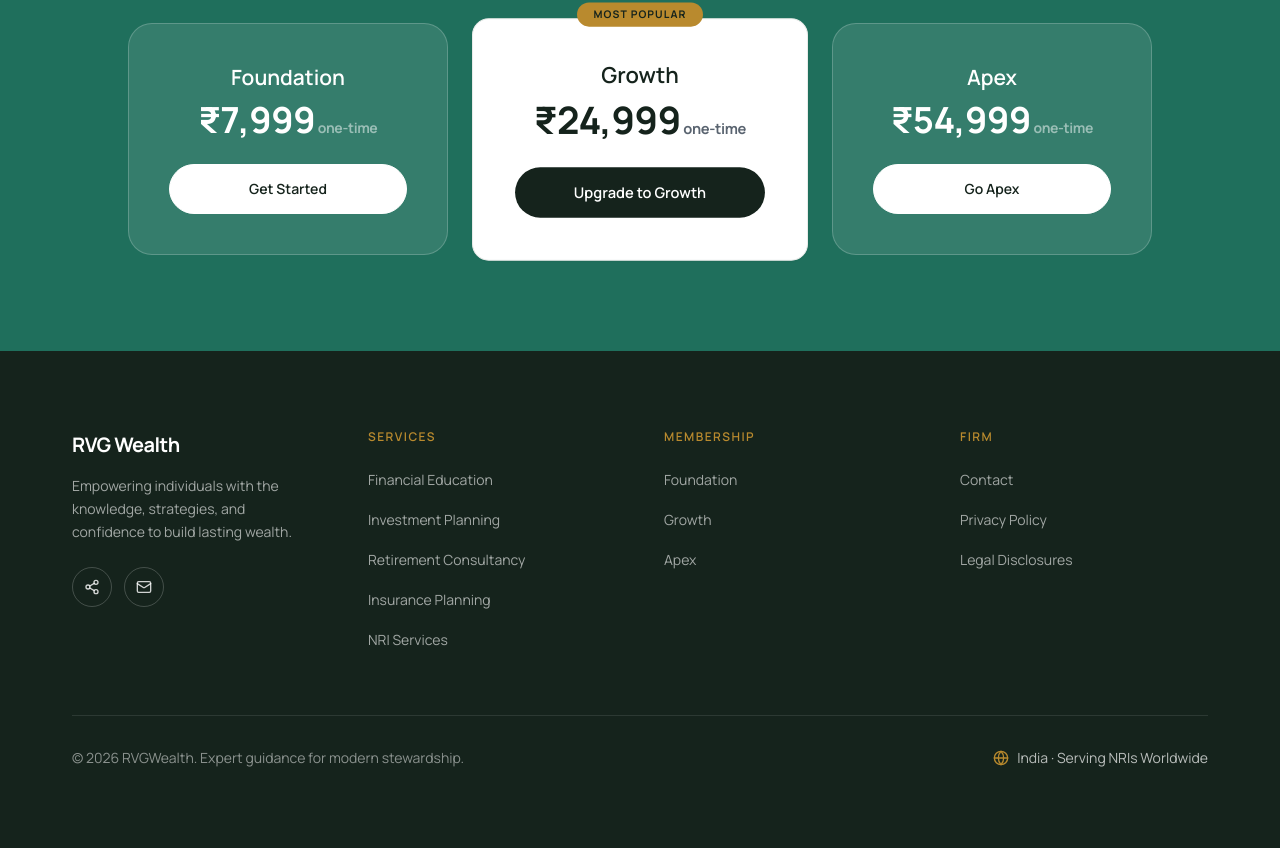
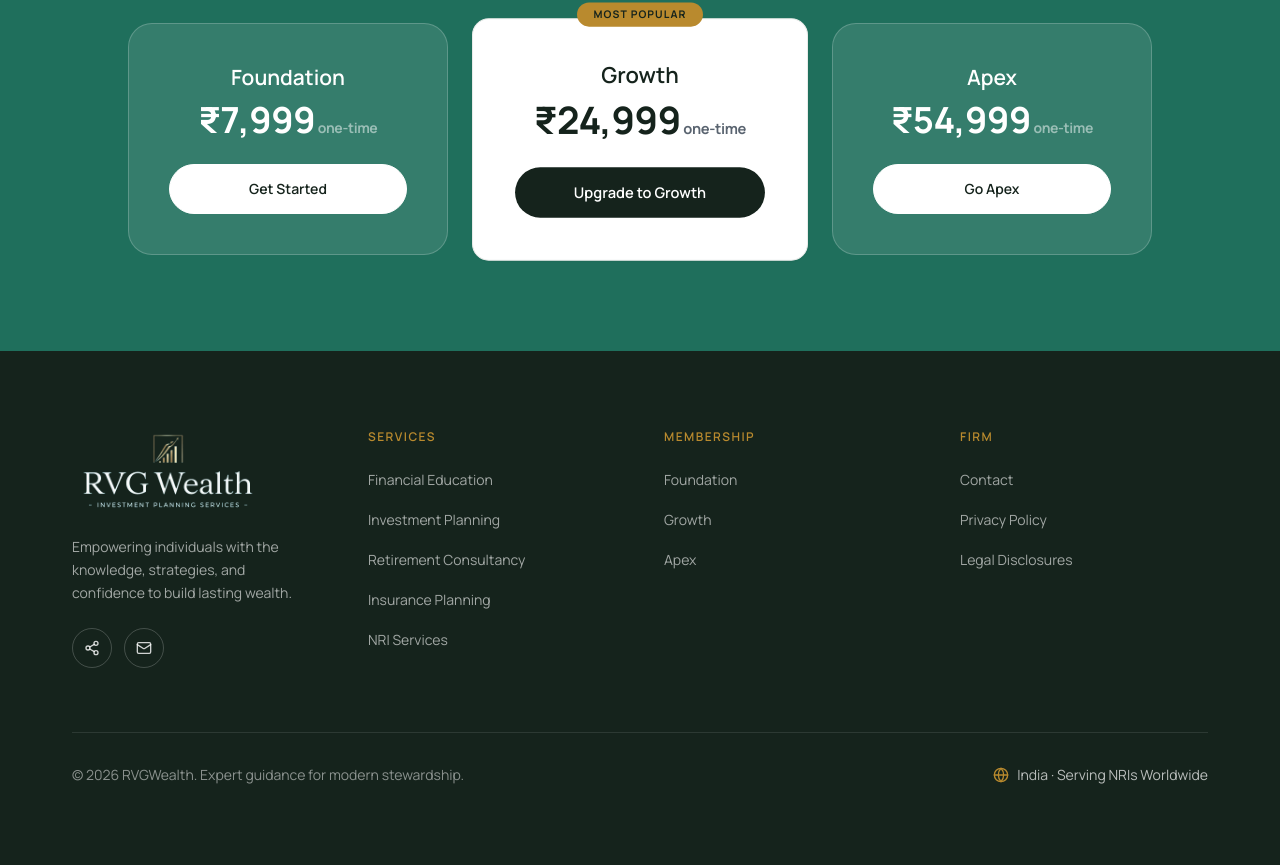
Before and after one commit to rvg-wealth/rvgwealth-landing, a Next.js app: page / in a window 1280 px wide. Shown: the part 4206-5071 px from the top of the page. Built offline with nearby package versions, Linux system fonts and the light colour scheme.

Commit message:
add transparent logo to footer

```diff
--- a/src/components/SiteFooter.tsx
+++ b/src/components/SiteFooter.tsx
@@ -1,7 +1,7 @@
 import { Globe, Mail, Share2 } from "lucide-react";
+import Image from "next/image";
 import { footerColumns, siteInfo } from "@/lib/site";
 import { Container } from "./Container";
-import { Logo } from "./Logo";
 
 export function SiteFooter() {
   return (
@@ -9,7 +9,13 @@
       <Container className="py-20">
         <div className="grid grid-cols-1 gap-12 md:grid-cols-4">
           <div>
-            <Logo variant="onDark" />
+            <Image
+              src="/logo-lockup-transparent.png"
+              alt="RVGWealth — Investment Planning Services"
+              width={820}
+              height={380}
+              className="h-auto w-48"
+            />
             <p className="mt-4 mb-6 max-w-xs text-sm leading-relaxed text-white/60">
               {siteInfo.tagline}
             </p>
```
